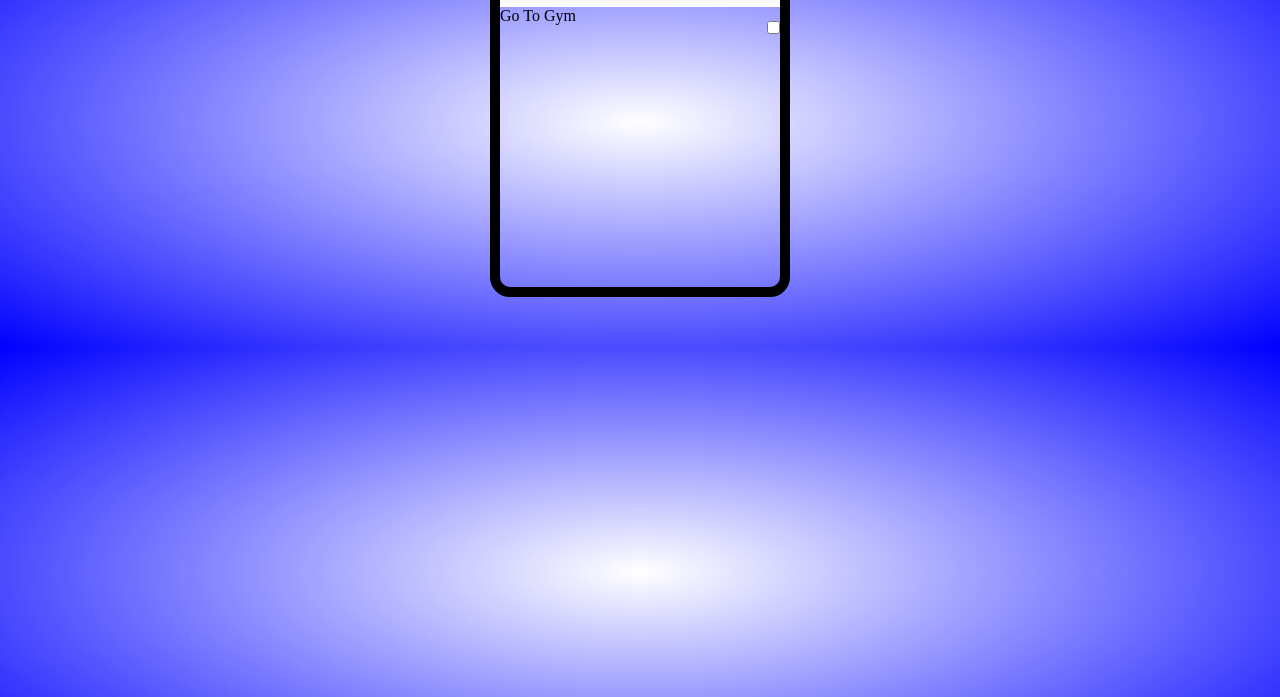
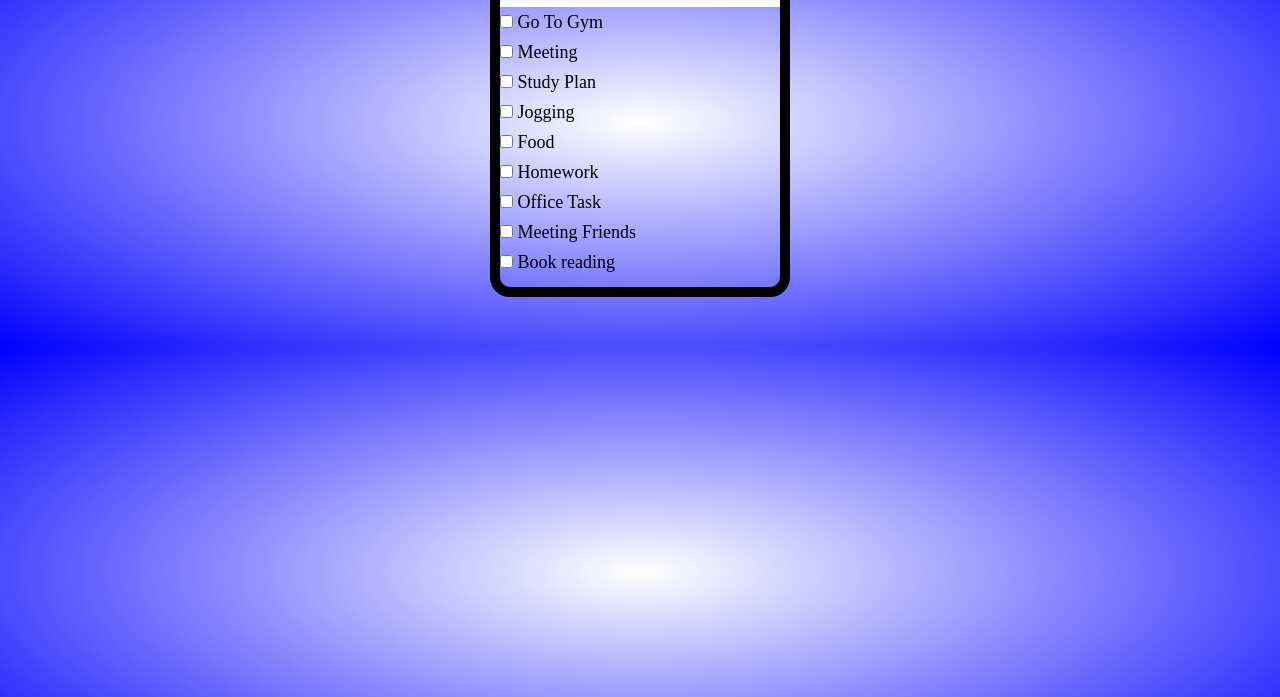
Before and after one commit to Haseeb16/ToDo-List-Project, a plain HTML site: page index.html in a window 1280 px wide. Shown: the part 103-800 px from the top of the page. Drawn offline with Linux system fonts and the light colour scheme.

Commit message:
To Do list interface improved

```diff
--- a/css/todo.css
+++ b/css/todo.css
@@ -34,30 +34,25 @@ span{
     display: block;
 }
 
-input[type="checkbox"]{
-    position: relative;
-    top: 14px;
-    left: 0px;
-    float: right;
 }
 
-input[type="checkbox"]:checked + label{
+input[type="checkbox"]: checked + label{
     text-decoration: line-through;
 }
 
 .list{
     list-style: none;
-    height: 10px;
+    font-size: 18px;
 }
 
 .list li{
     width: 100%;
-    height: 100px;
+    height: 25px;
     float: left;
+    margin-top: 5px;
 }
 
 label{
-    padding: 50px;
     float:left;
     width: 90%;
     text-align: center;
--- a/index.html
+++ b/index.html
@@ -15,6 +15,38 @@
                <input type="checkbox" name="" id="">
                <lable>Go To Gym</lable>
            </li>
+           <li>
+               <input type="checkbox" name="" id="">
+               <lable>Meeting</lable>
+           </li>
+           <li>
+               <input type="checkbox" name="" id="">
+               <lable>Study Plan</lable>
+           </li>
+           <li>
+               <input type="checkbox" name="" id="">
+               <lable>Jogging</lable>
+           </li>
+           <li>
+               <input type="checkbox" name="" id="">
+               <lable>Food</lable>
+           </li>
+           <li>
+               <input type="checkbox" name="" id="">
+               <lable>Homework</lable>
+           </li>
+           <li>
+               <input type="checkbox" name="" id="">
+               <lable>Office Task </lable>
+           </li>
+           <li>
+               <input type="checkbox" name="" id="">
+               <lable>Meeting Friends</lable>
+           </li>
+           <li>
+               <input type="checkbox" name="" id="">
+               <lable>Book reading</lable>
+           </li>
        </ol>
    </div>
 
```
